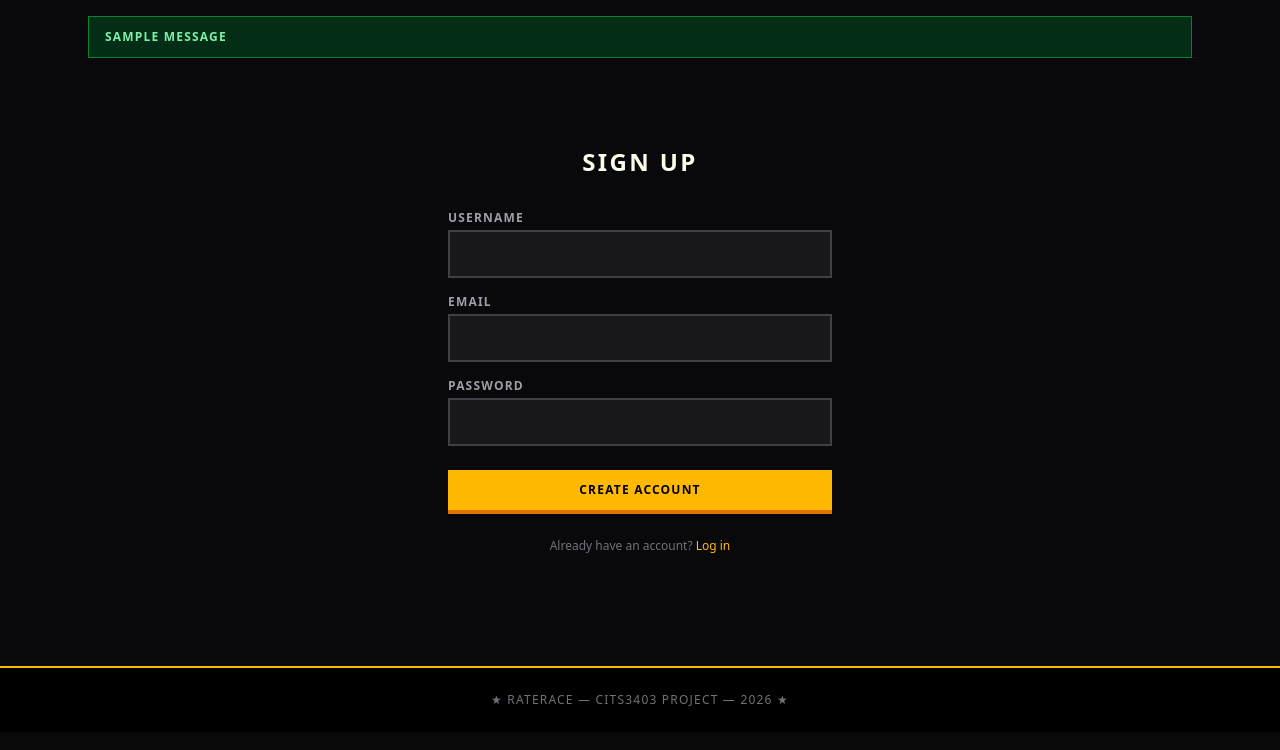
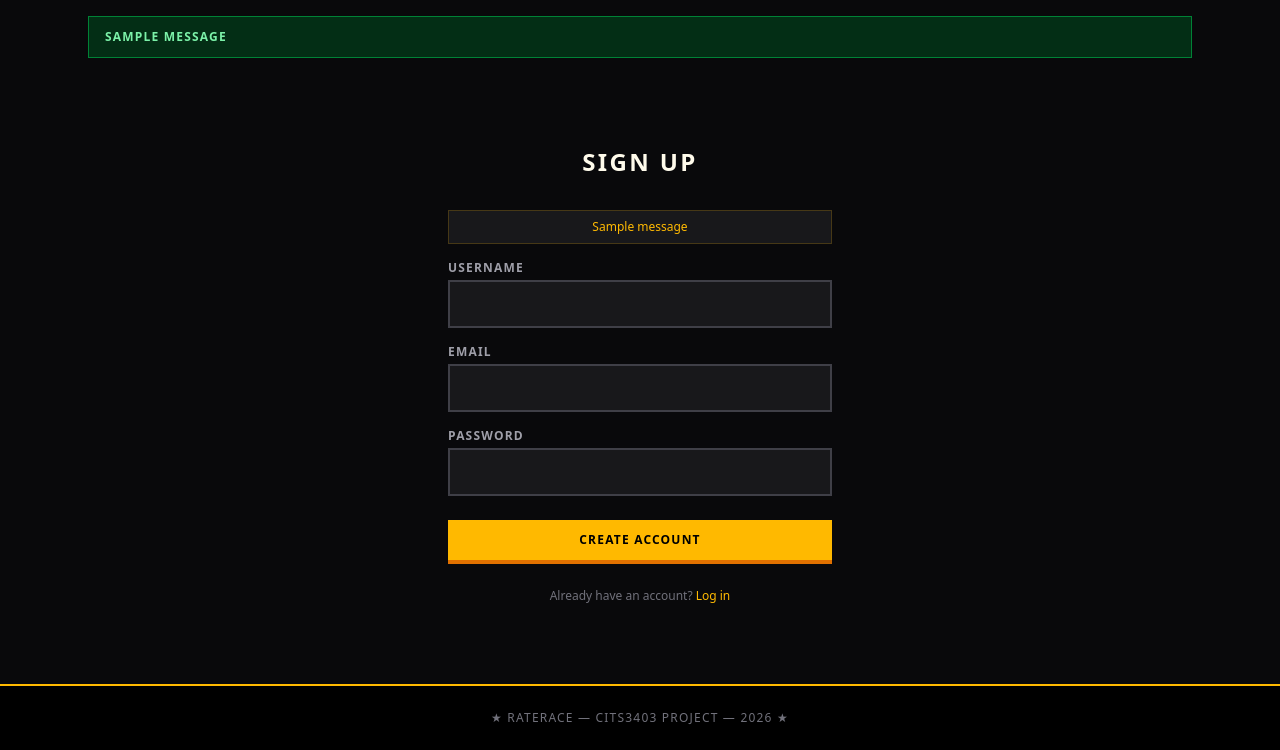
Before and after one commit to flamedphoenix/CITS3403-project, a Flask app: page /register in a window 1280 px wide. Shown: the part 68-818 px from the top of the page. Before the commit the page ends 774 px from the top, so only its background shows below. Run offline with Flask 3, Linux system fonts and the light colour scheme; tables that the repository leaves empty hold one stand-in row (values such as "Sample post"); one stand-in notice (Sample message) is shown; style sheets or scripts are compiled from the project's sources.

Commit message:
Reformatted login and register pages to Jinja

```diff
--- a/client/templates/register.html
+++ b/client/templates/register.html
@@ -8,26 +8,41 @@
 
     <h2 class="text-2xl font-extrabold uppercase tracking-widest text-amber-50 mb-8 text-center">Sign Up</h2>
 
-    <form method="POST" action="{{ url_for('main.register') }}" class="flex flex-col gap-4">
+    <!-- Flash Message Display -->
+    {% with messages = get_flashed_messages() %}
+      {% if messages %}
+        {% for message in messages %}
+          <div class="text-amber-400 text-xs mb-4 text-center border border-amber-400/20 py-2 bg-zinc-900">{{ message }}</div>
+        {% endfor %}
+      {% endif %}
+    {% endwith %}
+
+    <!-- Form -->
+    <form method="POST" action="" class="flex flex-col gap-4">
+      {{ form.hidden_tag() }}
       <div>
-        <label class="block text-xs font-bold uppercase tracking-widest text-zinc-400 mb-1">Username</label>
-        <input type="text" name="username" required
-          class="w-full bg-zinc-900 border-2 border-zinc-700 focus:border-amber-400 outline-none px-4 py-3 text-amber-50 text-sm" />
+        {{ form.username.label(class="block text-xs font-bold uppercase tracking-widest text-zinc-400 mb-1") }}
+        {{ form.username(class="w-full bg-zinc-900 border-2 border-zinc-700 focus:border-amber-400 outline-none px-4 py-3 text-amber-50 text-sm") }}
+        <!-- Validation Errors -->
+        {% for error in form.username.errors %}
+          <span class="text-red-500 text-[10px] uppercase font-bold tracking-tighter">[{{ error }}]</span>
+        {% endfor %}
       </div>
       <div>
-        <label class="block text-xs font-bold uppercase tracking-widest text-zinc-400 mb-1">Email</label>
-        <input type="email" name="email" required
-          class="w-full bg-zinc-900 border-2 border-zinc-700 focus:border-amber-400 outline-none px-4 py-3 text-amber-50 text-sm" />
+        {{ form.email.label(class="block text-xs font-bold uppercase tracking-widest text-zinc-400 mb-1") }}
+        {{ form.email(class="w-full bg-zinc-900 border-2 border-zinc-700 focus:border-amber-400 outline-none px-4 py-3 text-amber-50 text-sm") }}
+        {% for error in form.email.errors %}
+          <span class="text-red-500 text-[10px] uppercase font-bold tracking-tighter">[{{ error }}]</span>
+        {% endfor %}
       </div>
       <div>
-        <label class="block text-xs font-bold uppercase tracking-widest text-zinc-400 mb-1">Password</label>
-        <input type="password" name="password" required
-          class="w-full bg-zinc-900 border-2 border-zinc-700 focus:border-amber-400 outline-none px-4 py-3 text-amber-50 text-sm" />
+        {{ form.password.label(class="block text-xs font-bold uppercase tracking-widest text-zinc-400 mb-1") }}
+        {{ form.password(class="w-full bg-zinc-900 border-2 border-zinc-700 focus:border-amber-400 outline-none px-4 py-3 text-amber-50 text-sm") }}
+        {% for error in form.password.errors %}
+          <span class="text-red-500 text-[10px] uppercase font-bold tracking-tighter">[{{ error }}]</span>
+        {% endfor %}
       </div>
-      <button type="submit"
-        class="bg-amber-400 text-black px-6 py-3 font-extrabold uppercase tracking-widest text-xs hover:bg-amber-300 transition border-b-4 border-amber-600 mt-2">
-        Create Account
-      </button>
+      {{ form.submit(class="bg-amber-400 text-black px-6 py-3 font-extrabold uppercase tracking-widest text-xs hover:bg-amber-300 transition border-b-4 border-amber-600 mt-2 cursor-pointer") }}
     </form>
 
     <p class="text-zinc-500 text-xs text-center mt-6">
```
Also changed, not shown: client/templates/login.html (+25 -11 lines).
